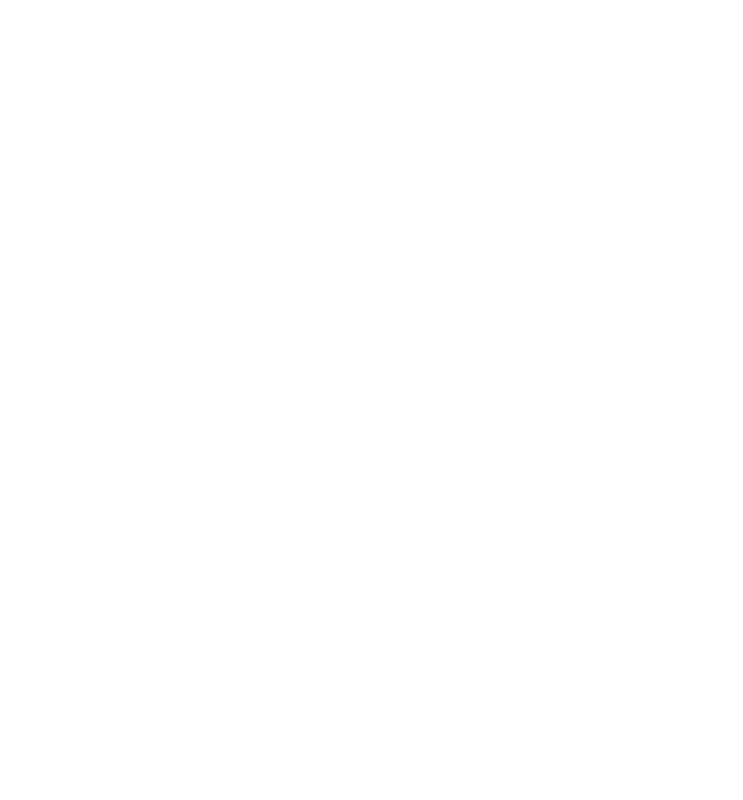
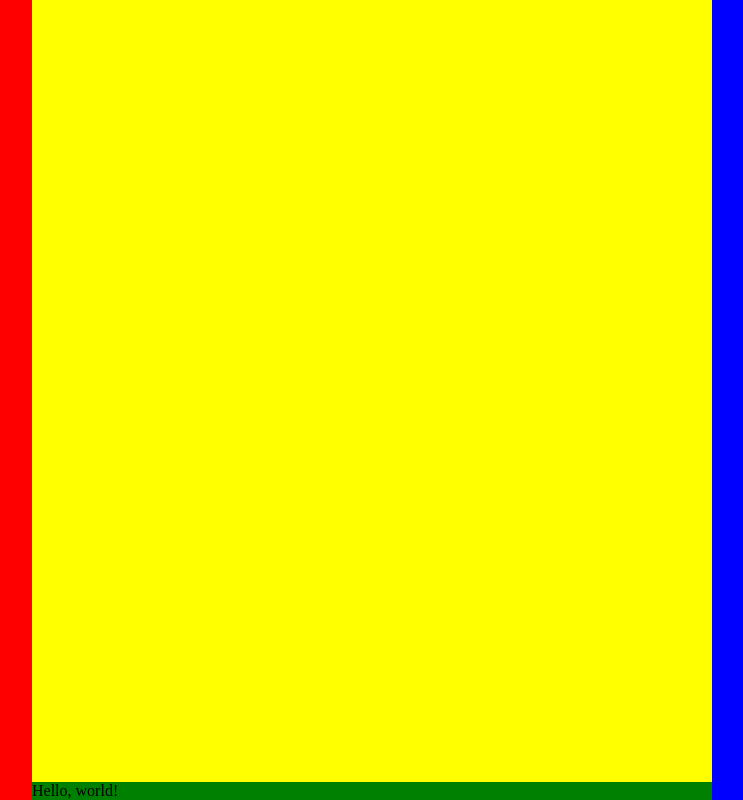
Before and after one commit to nathan-osman/pratl, a React (Create React App) app in the folder ui/: page / in a window 1280 px wide. Shown: the whole page, without its empty margins (268-1011 px from the left). Built offline with nearby package versions, Linux system fonts and the light colour scheme.

Commit message:
Finalize layout for page.

```diff
--- a/ui/src/App.js
+++ b/ui/src/App.js
@@ -6,7 +6,7 @@
 
 function App() {
   return (
-    <div className="App">
+    <div id="App">
       <Rooms />
       <Messages />
       <Composer />
--- a/ui/src/App.scss
+++ b/ui/src/App.scss
@@ -1,18 +1,10 @@
-.App {
-  text-align: center;
+#App {
+  display: grid;
+  height: 100%;
+
+  grid-template-columns: minmax(200px, 300px) 1fr minmax(200px, 300px);
+  grid-template-rows: 1fr auto;
+  grid-template-areas:
+    "rooms messages info"
+    "rooms composer info";
 }
-
-.App-header {
-  background-color: #282c34;
-  min-height: 100vh;
-  display: flex;
-  flex-direction: column;
-  align-items: center;
-  justify-content: center;
-  font-size: calc(10px + 2vmin);
-  color: white;
-}
-
-.App-link {
-  color: #61dafb;
-}
--- a/ui/src/components/Composer.js
+++ b/ui/src/components/Composer.js
@@ -1,7 +1,7 @@
 import './Composer.scss';
 
 const Composer = () => {
-  return <div id="composer"></div>;
+  return <div id="composer">Hello, world!</div>;
 };
 
 export default Composer;
--- a/ui/src/components/Composer.scss
+++ b/ui/src/components/Composer.scss
@@ -1,3 +1,4 @@
 #composer {
   background-color: green;
+  grid-area: composer;
 }
--- a/ui/src/components/Info.scss
+++ b/ui/src/components/Info.scss
@@ -1,3 +1,4 @@
 #info {
   background-color: blue;
+  grid-area: info;
 }
--- a/ui/src/components/Messages.scss
+++ b/ui/src/components/Messages.scss
@@ -1,3 +1,4 @@
 #messages {
   background-color: yellow;
+  grid-area: messages;
 }
--- a/ui/src/components/Rooms.scss
+++ b/ui/src/components/Rooms.scss
@@ -1,3 +1,4 @@
 #rooms {
   background-color: red;
+  grid-area: rooms;
 }
--- a/ui/src/index.scss
+++ b/ui/src/index.scss
@@ -1,13 +1,7 @@
+html, body, #root {
+  height: 100%;
+}
+
 body {
   margin: 0;
-  font-family: -apple-system, BlinkMacSystemFont, 'Segoe UI', 'Roboto', 'Oxygen',
-    'Ubuntu', 'Cantarell', 'Fira Sans', 'Droid Sans', 'Helvetica Neue',
-    sans-serif;
-  -webkit-font-smoothing: antialiased;
-  -moz-osx-font-smoothing: grayscale;
 }
-
-code {
-  font-family: source-code-pro, Menlo, Monaco, Consolas, 'Courier New',
-    monospace;
-}
```
